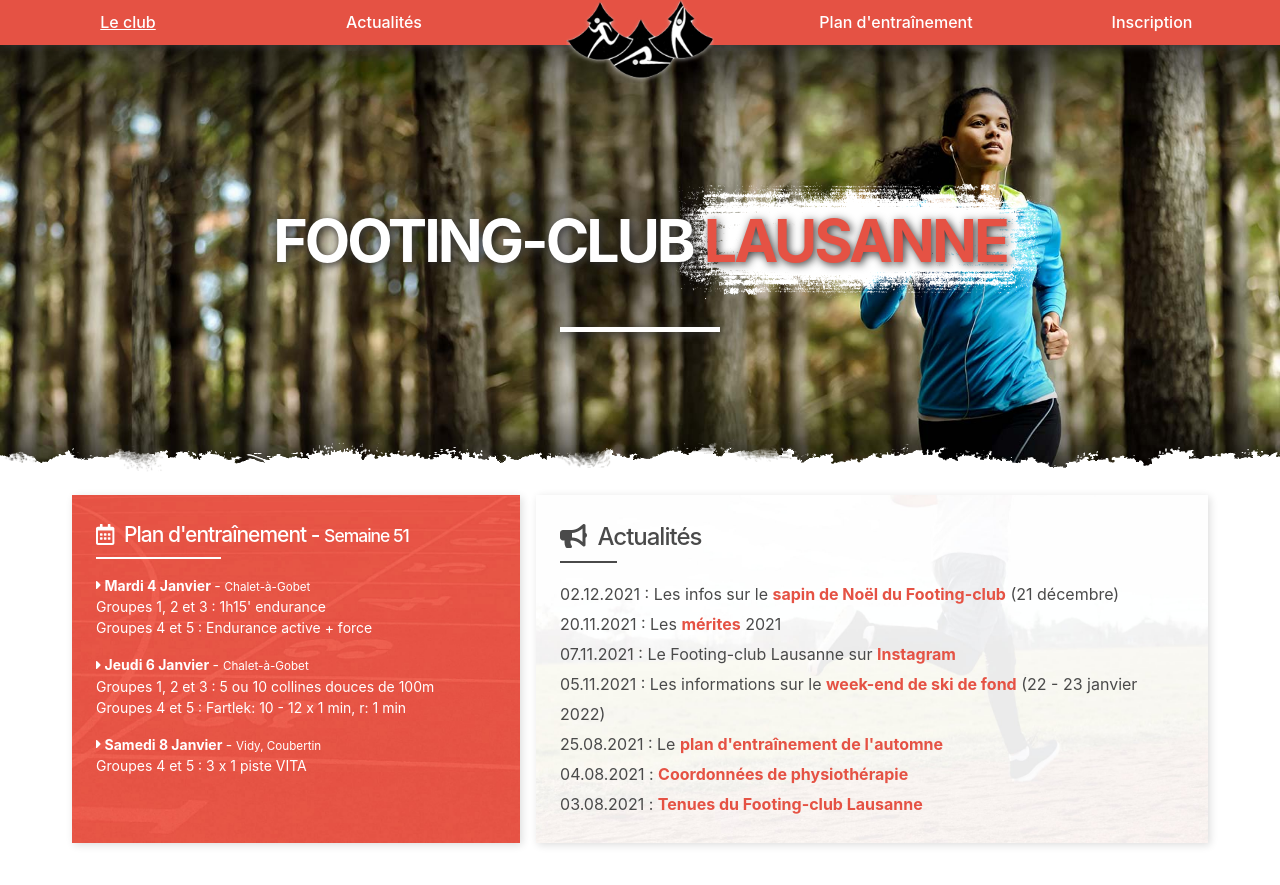
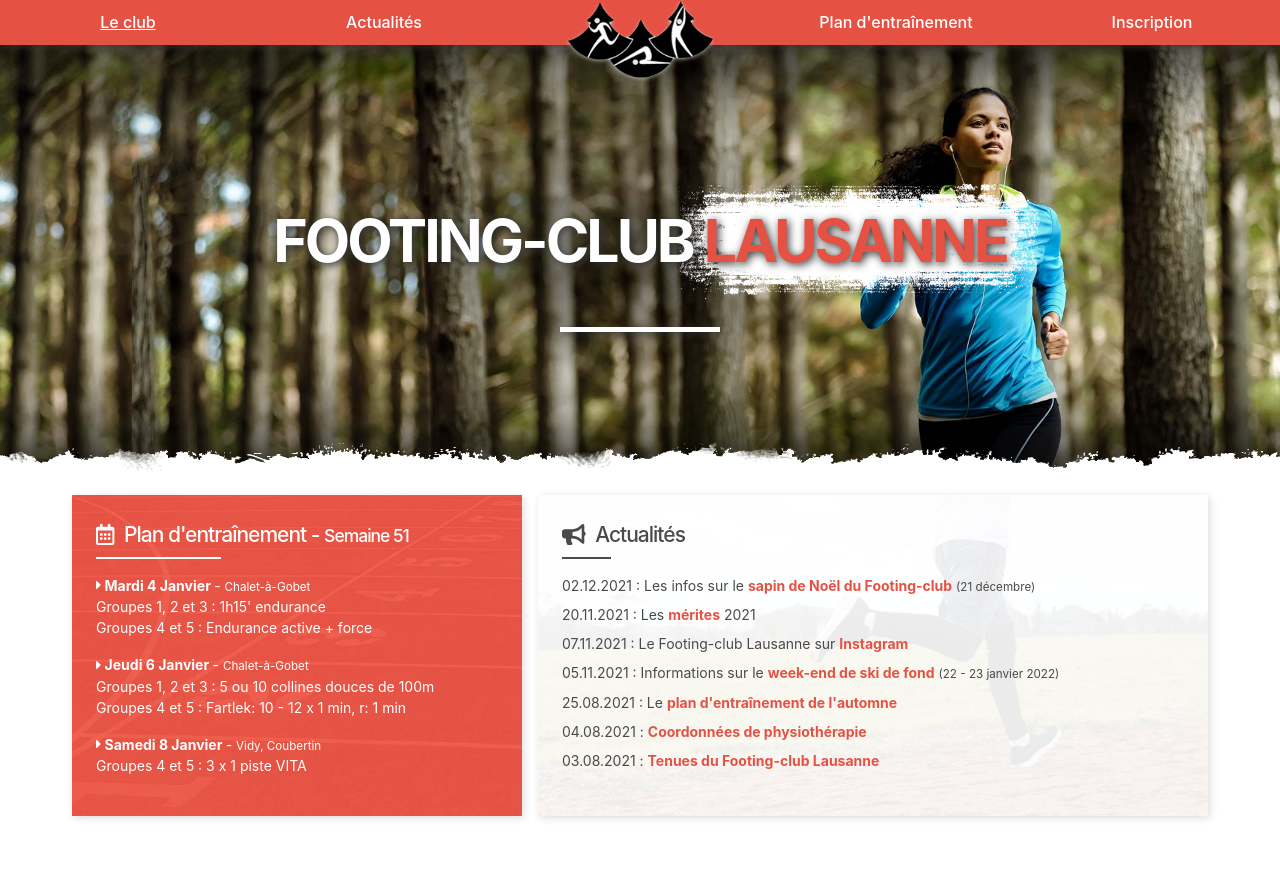
Before and after one commit to footing-club/footing-club, a Jekyll site: the page built from index.html, in a window 1280 px wide. Shown: the top 885 px of the page. Built offline with Jekyll 4.4.1, drawn with Linux system fonts in a browser that asks for light colours; nearby versions of some CDN libraries.

Commit message:
Styles updates on infos blocks

```diff
--- a/_posts/2021-11-05-week-end-ski-de-fond.html
+++ b/_posts/2021-11-05-week-end-ski-de-fond.html
@@ -1,4 +1,4 @@
 ---
 layout: default
-title: "05.11.2021 : Les informations sur le <strong>week-end de ski de fond</strong> (22 - 23 janvier 2022)"
+title: "05.11.2021 : Informations sur le <strong>week-end de ski de fond</strong> <small>(22 - 23 janvier 2022)</small>"
 ---
--- a/_posts/2021-12-02-sapin-de-noel.html
+++ b/_posts/2021-12-02-sapin-de-noel.html
@@ -1,4 +1,4 @@
 ---
 layout: default
-title: "02.12.2021 : Les infos sur le <strong>sapin de Noël du Footing-club</strong> (21 décembre)"
+title: "02.12.2021 : Les infos sur le <strong>sapin de Noël du Footing-club</strong> <small>(21 décembre)</small>"
 ---
--- a/_sass/index.sass
+++ b/_sass/index.sass
@@ -1,9 +1,13 @@
+// Infos
+// ----------------------------------------------------------------------------
+
 #infos
   display: flex
   flex-direction: column
   background: #fff
   padding: 0 16px
   margin: 0 auto
+  font-size: 14px
 
   +tablet
     padding: 0 32px 32px 32px
@@ -11,14 +15,17 @@
   +desktop
     flex-direction: row
 
-#workouts
+
+// Planning
+// ----------------------------------------------------------------------------
+
+#planning
   margin-bottom: 24px
   background: #e55244
   padding: 24px
   box-shadow: 2px 2px 8px #ddd
   color: #fff
   background: $primary-color url("../images/workouts-bg.jpg") no-repeat center center / cover
-  font-size: 14px
 
   +tablet
     padding: 32px
@@ -31,6 +38,10 @@
 
   li
     margin-bottom: 16px
+
+
+// News
+// ----------------------------------------------------------------------------
 
 #news
   background: #ccc
@@ -46,7 +57,7 @@
     padding: 24px
 
   li
-    line-height: 30px
+    margin-bottom: 8px
 
   a
     color: #4a4a4a
@@ -63,3 +74,63 @@
 
 a
   color: #fff
+
+
+// About
+// ----------------------------------------------------------------------------
+
+#about
+  display: flex
+  justify-content: space-around
+  padding: 30px 0
+
+  #about-text
+    width: 45%
+    color: #333
+    padding: 0 40px
+    line-height: 30px
+
+    h2
+      font-size: 40px
+      color: #333
+      text-align: center
+      background: url("../images/trash-bg-sm.png") no-repeat center
+      width: 211px
+      height: 118px
+      line-height: 90px
+      margin: 0 auto 18px auto
+      text-transform: uppercase
+      font-weight: bold
+      position: relative
+      letter-spacing: -1px
+
+      &:after
+        content: ''
+        position: absolute
+        bottom: 30px
+        left: 35%
+        width: 30%
+        border-bottom: 3px solid $primary-color
+        box-shadow: 2px 2px 8px #666
+
+    p
+      margin-bottom: 25px
+
+    a
+      color: $primary-color
+      font-weight: bold
+
+  #about-img
+    width: 43%
+    min-width: 500px
+    flex-shrink: 0
+    text-align: center
+    background-image: url("../images/trash-red.png")
+    background-repeat: no-repeat
+    background-size: contain
+    padding: 20px 0
+
+    img
+      width: 350px
+      border: solid 8px #fff
+      box-shadow: 2px 2px 8px #333
--- a/index.html
+++ b/index.html
@@ -13,7 +13,7 @@
 
 <div class="has-background-white">
   <div id="infos" class="container">
-    <section id="workouts">
+    <section id="planning">
       {% assign week = site.time | date: '%W' | to_integer %}
       {% assign year = site.time | date: '%Y' %}
       {% assign file = year | append: '-planning' %}
```
